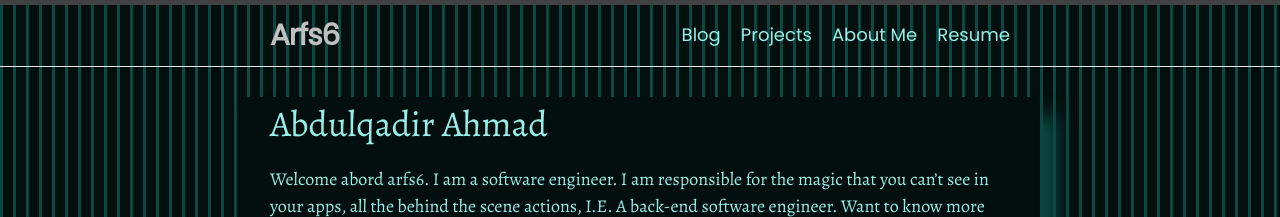
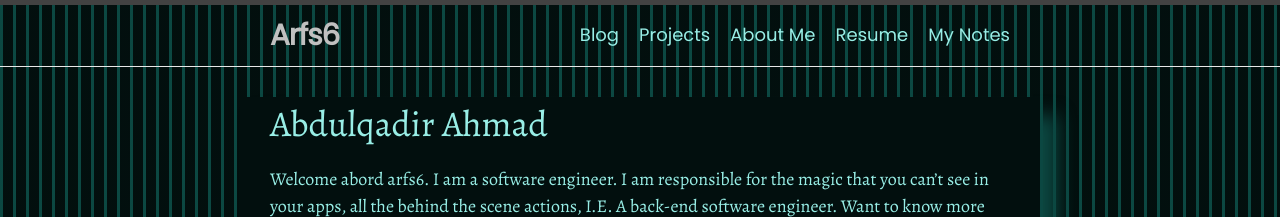
Before and after one commit to Arfs6/Arfs6.github.io, a Jekyll site: the page built from index.markdown, in a window 1280 px wide. Shown: the top 217 px of the page. Built offline with Jekyll 4.4.1, drawn with Linux system fonts in a browser that asks for light colours.

Commit message:
Added my notes to list of links in header.

```diff
--- a/_includes/header.html
+++ b/_includes/header.html
@@ -23,6 +23,7 @@
             <a class="page-link" href="{{ my_page.url | relative_url }}">{{ my_page.title | escape }}</a>
             {%- endif -%}
           {%- endfor -%}
+	  <a class="page-link" href="/my_notes/">My Notes</a>
         </div>
       </nav>
     {%- endif -%}
```
